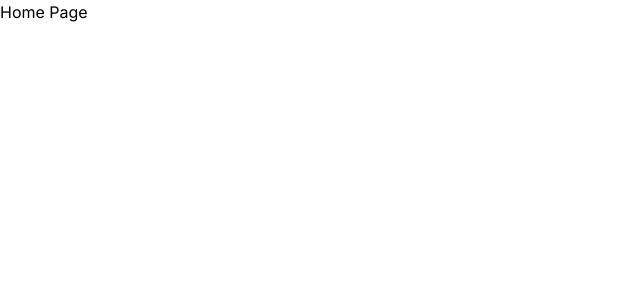
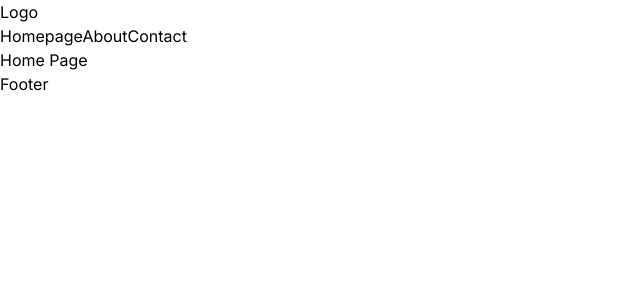
Before and after one commit to vugar-gasimov/mind-spark, a Next.js app: page / in a window 1280 px wide. Shown: the top 300 px of the page, without its empty margins (0-640 px from the left). Built offline with nearby package versions, Linux system fonts and the light colour scheme.

Commit message:
New components and writing them in Layout.

```diff
--- a/src/app/layout.js
+++ b/src/app/layout.js
@@ -1,17 +1,23 @@
-import { Inter } from 'next/font/google'
-import './globals.css'
+import { Inter } from "next/font/google";
+import "./globals.css";
+import Navbar from "@/components/navbar/Navbar";
+import Footer from "@/components/footer/Footer";
 
-const inter = Inter({ subsets: ['latin'] })
+const inter = Inter({ subsets: ["latin"] });
 
 export const metadata = {
-  title: 'Create Next App',
-  description: 'Generated by create next app',
-}
+  title: "Create Next App",
+  description: "Generated by create next app",
+};
 
 export default function RootLayout({ children }) {
   return (
     <html lang="en">
-      <body className={inter.className}>{children}</body>
+      <body className={inter.className}>
+        <Navbar />
+        {children}
+        <Footer />
+      </body>
     </html>
-  )
+  );
 }
--- /dev/null
+++ b/src/components/footer/Footer.jsx
@@ -0,0 +1,4 @@
+const Footer = () => {
+  return <div>Footer</div>;
+};
+export default Footer;
--- /dev/null
+++ b/src/components/navbar/Navbar.jsx
@@ -0,0 +1,15 @@
+import Link from "next/link";
+
+const Navbar = () => {
+  return (
+    <div>
+      <div>Logo</div>
+      <div>
+        <Link href="/">Homepage</Link>
+        <Link href="/about">About</Link>
+        <Link href="/contact">Contact</Link>
+      </div>
+    </div>
+  );
+};
+export default Navbar;
```
Also changed, not shown: src/app/page.jsx (renamed from src/app/page.js).
